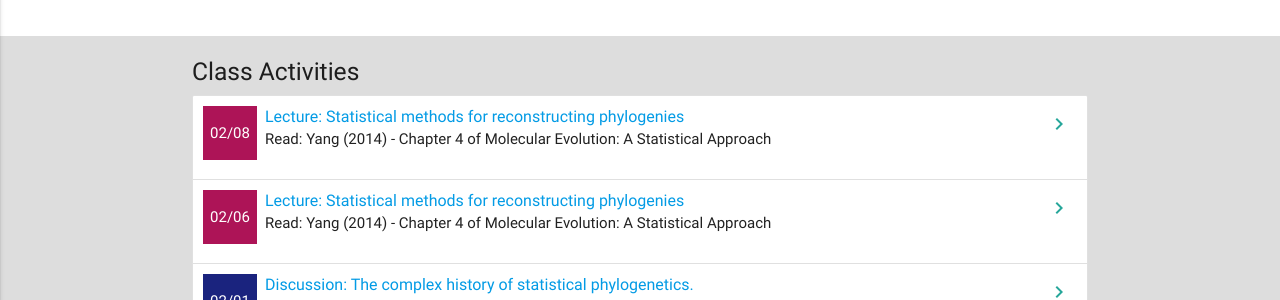
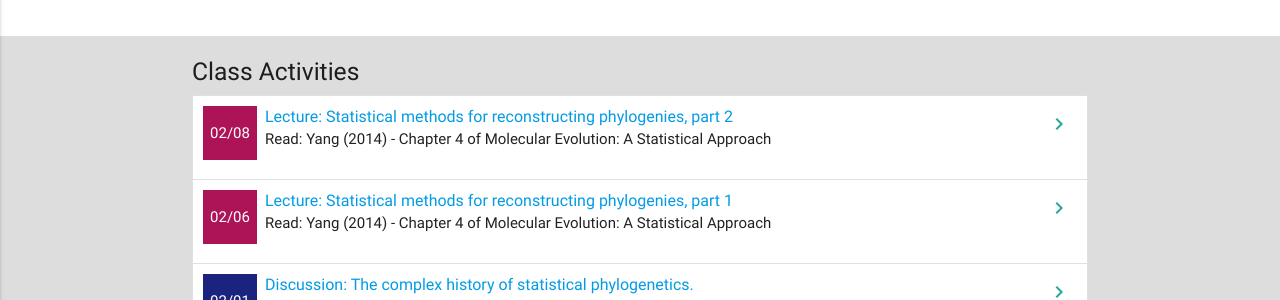
Before and after one commit to EEOB-Macroevolution/EEOB-565X-Spring2018, a Jekyll site: the page built from index.md, in a window 1280 px wide and 900 px high, scrolled down 741 px. Shown: the part 153-453 px from the top of the window. Built offline with Jekyll 4.4.1, drawn with Linux system fonts in a browser that asks for light colours.

Commit message:
minor edits

```diff
--- a/_posts/2018-02-06-lecture6-post.md
+++ b/_posts/2018-02-06-lecture6-post.md
@@ -1,6 +1,6 @@
 ---
 layout: post
-title: "Lecture: Statistical methods for reconstructing phylogenies"
+title: "Lecture: Statistical methods for reconstructing phylogenies, part 1"
 reading: "Read: Yang (2014) - Chapter 4 of Molecular Evolution: A Statistical Approach"
 ptype: lecture
 ---
--- a/_posts/2018-02-08-lecture7-post.md
+++ b/_posts/2018-02-08-lecture7-post.md
@@ -1,6 +1,6 @@
 ---
 layout: post
-title: "Lecture: Statistical methods for reconstructing phylogenies"
+title: "Lecture: Statistical methods for reconstructing phylogenies, part 2"
 reading: "Read: Yang (2014) - Chapter 4 of Molecular Evolution: A Statistical Approach"
 ptype: lecture
 ---
```
